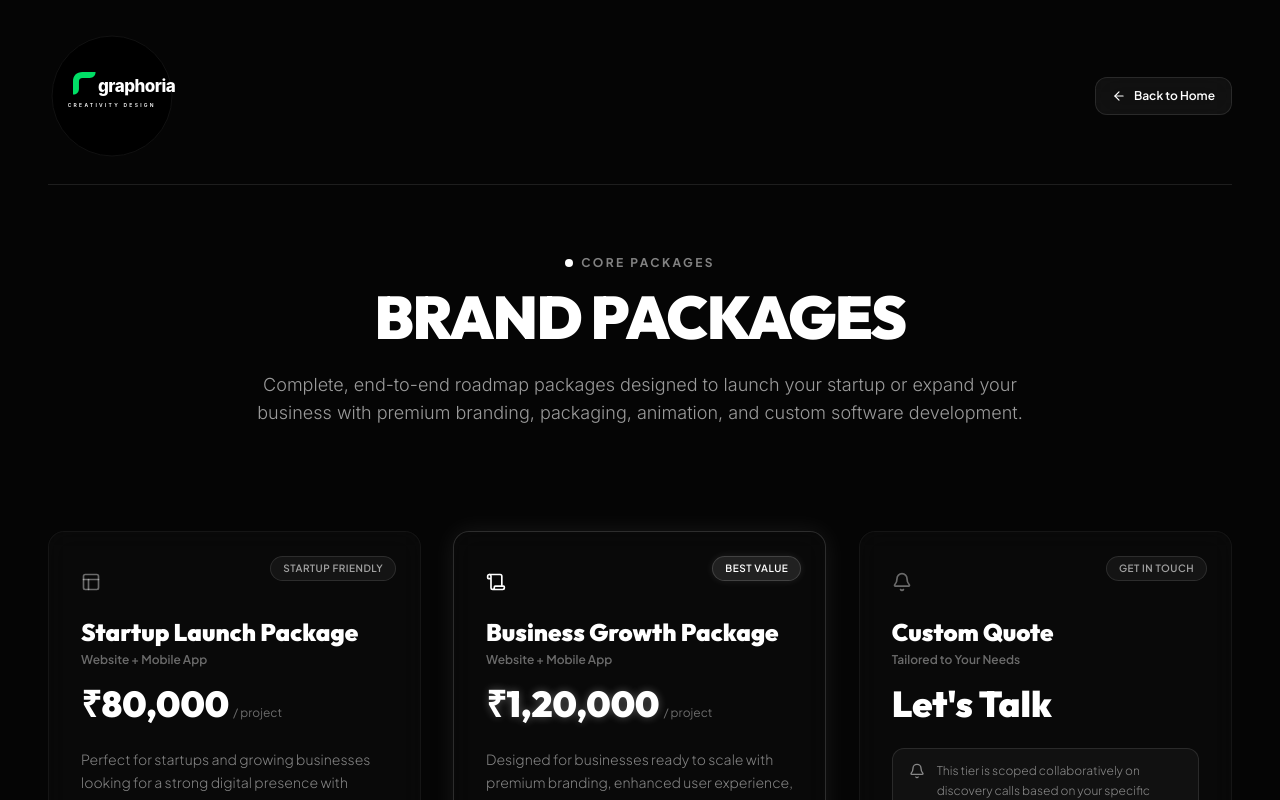
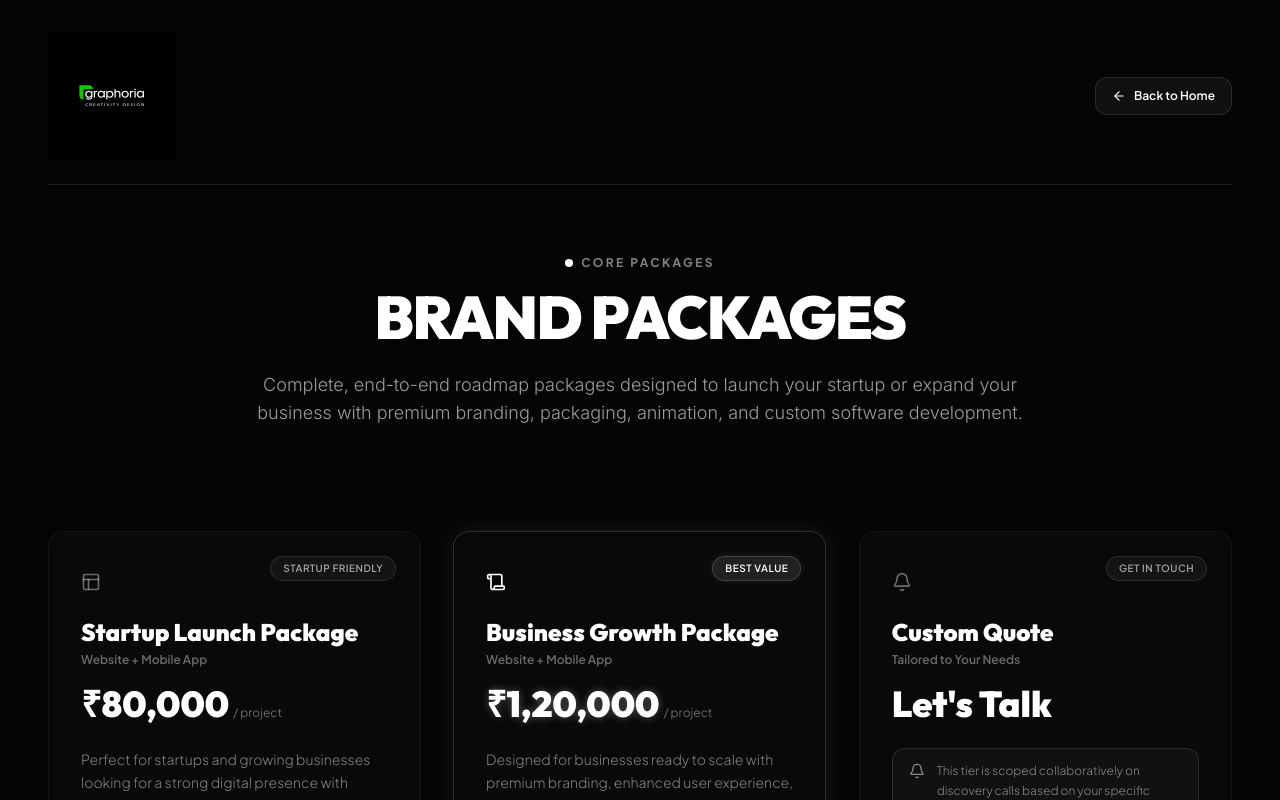
Before and after one commit to Pavitthiran-6/graphoria-moodboard, a React (Vite) app: page /pricing in a window 1280 px wide. Shown: the top 800 px of the page. Built offline with nearby package versions, Linux system fonts and the light colour scheme.

Commit message:
feat: copy and reference user-uploaded logo image directly as logo.png

```diff
--- a/src/components/PricingPage.jsx
+++ b/src/components/PricingPage.jsx
@@ -183,7 +183,7 @@ export default function PricingPage() {
           className="flex items-center cursor-pointer group"
         >
           <img
-            src="/favicon.svg"
+            src="/logo.png"
             className="h-28 md:h-32 w-auto transition-transform duration-300 group-hover:scale-105"
             alt="Graphoria Logo"
           />
--- a/src/components/ServicePage.jsx
+++ b/src/components/ServicePage.jsx
@@ -469,7 +469,7 @@ export default function ServicePage() {
           className="flex items-center cursor-pointer group bg-black/30 backdrop-blur-md px-1.5 py-1.5 rounded-xl border border-white/5 shadow-lg transition-all duration-300 hover:border-white/10"
         >
           <img
-            src="/favicon.svg"
+            src="/logo.png"
             className="h-16 md:h-20 w-auto transition-transform duration-300 group-hover:scale-105"
             alt="Graphoria Logo"
           />
```
Also changed, not shown: public/logo.png (added).
